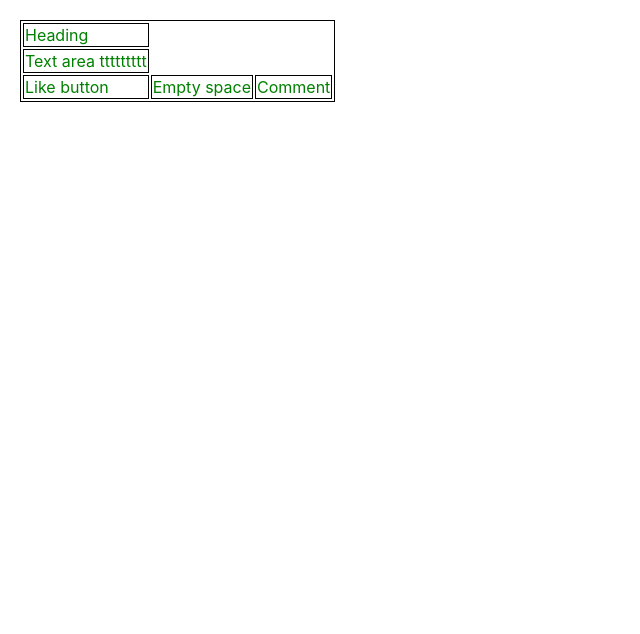
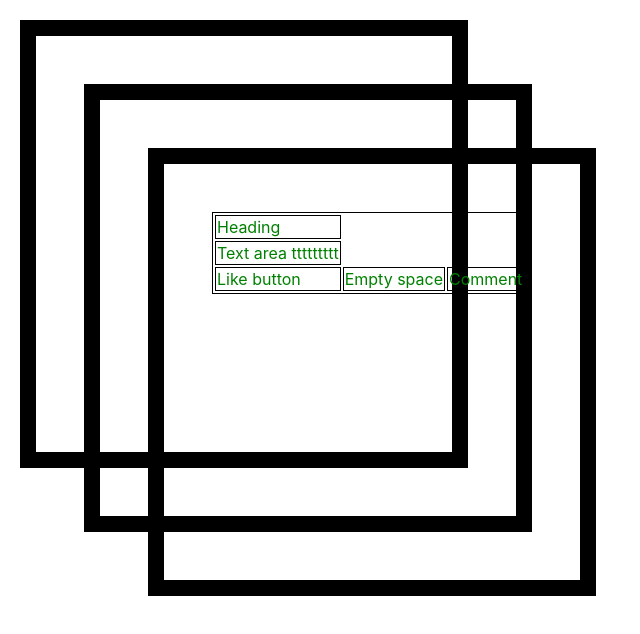
Before and after one commit to jennyton88/rne, a React (Create React App) app in the folder client/: page / in a window 1280 px wide. Shown: the top 634 px of the page, without its empty margins (0-640 px from the left). Built offline with nearby package versions, Linux system fonts and the light colour scheme.

Commit message:
working on visible boxes

```diff
--- a/client/src/App.css
+++ b/client/src/App.css
@@ -14,3 +14,15 @@ body {
 td {
     border: 1px solid #000;
 }
+
+div {
+    width: 20rem;
+    height: 20rem;
+    padding: 3rem;
+    border: 1rem solid black;
+}
+
+.text-box {
+    box-sizing: content-box;
+    background-color: yellow;
+}
```
